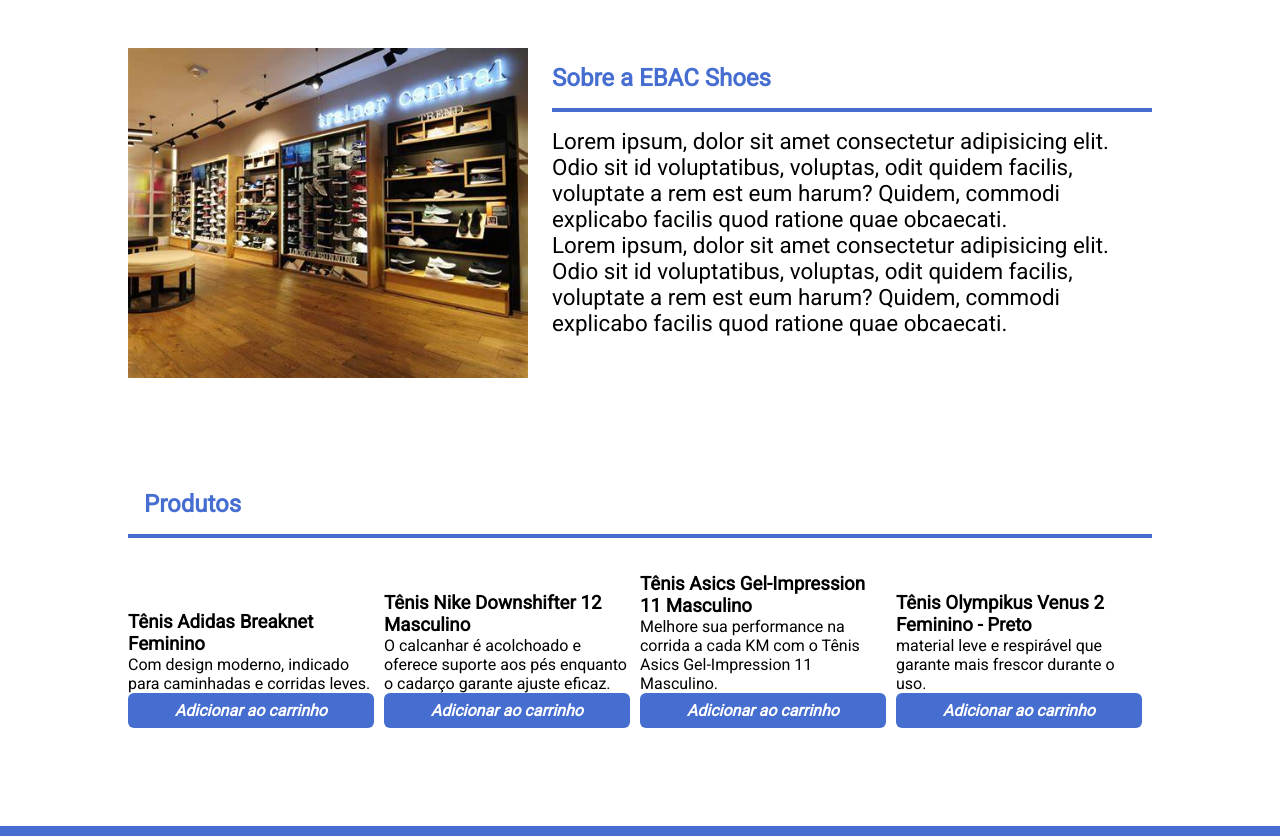
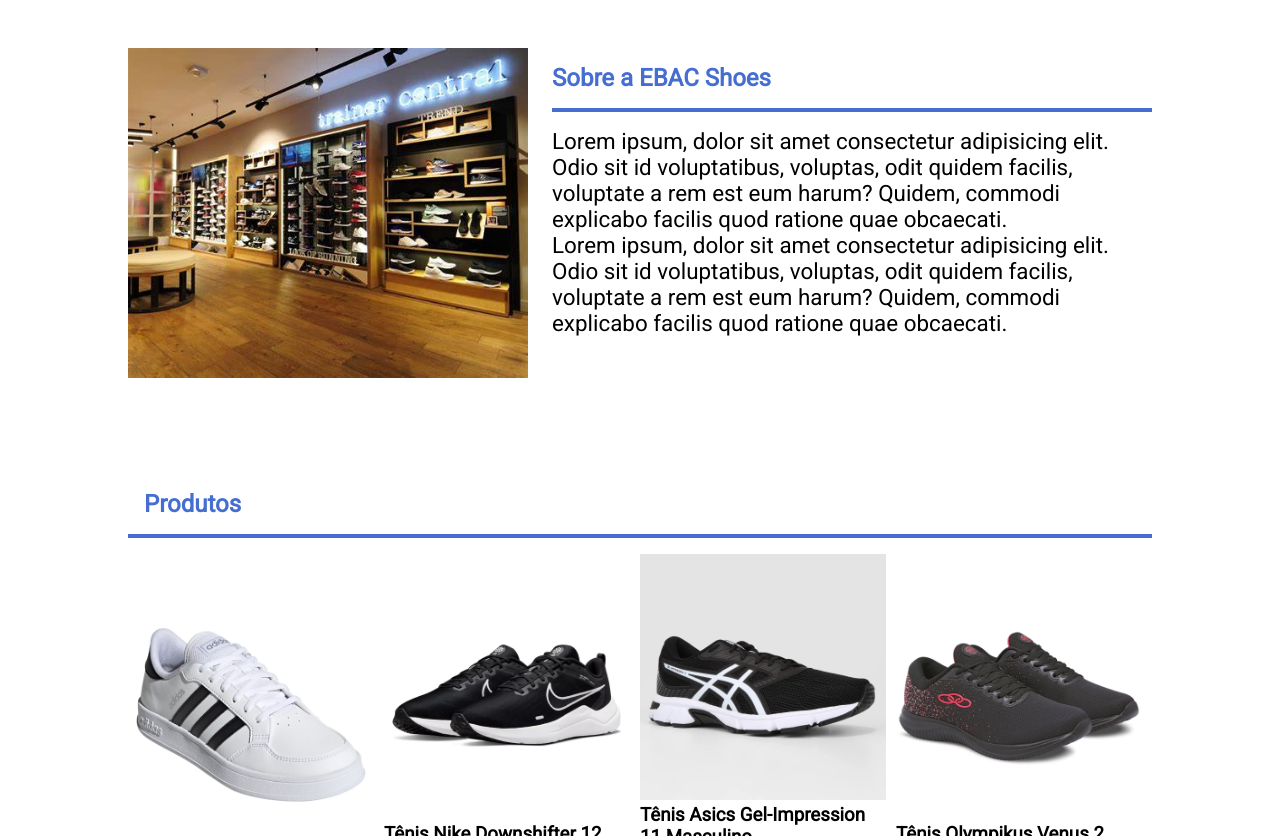
Before and after one commit to DanielRgis/Fullstack-eback, a plain HTML site: page FrontEnd/Modulo 11/Exercicio_responsivo/index.html in a window 1280 px wide. Shown: the part 70-906 px from the top of the page. Drawn offline with Linux system fonts and the light colour scheme.

Commit message:
Imagens 3

```diff
--- a/FrontEnd/Modulo 11/Exercicio_responsivo/index.html
+++ b/FrontEnd/Modulo 11/Exercicio_responsivo/index.html
@@ -49,7 +49,7 @@
             <h2>Produtos</h2>
             <ul class="lista-produtos">
                 <li>
-                    <img src="./imagens/Tênis Adidas Breaknet Feminino - Branco+Preto.webp" alt="">
+                    <img src="./imagens/Tênis Adidas Breaknet Feminino.webp" alt="">
                     <h3>Tênis Adidas Breaknet Feminino</h3>
                     <p>
                         Com design moderno, indicado para caminhadas e corridas leves.
@@ -57,7 +57,7 @@
                     <button type="button">Adicionar ao carrinho</button>
                 </li>
                 <li>
-                    <img src="./imagens/Tênis Nike Downshifter 12 Masculino - Preto+Grafite.webp" alt="">
+                    <img src="./imagens/Tênis Nike Downshifter 12 Masculino.webp" alt="">
                     <h3>Tênis Nike Downshifter 12 Masculino</h3>
                     <p>
                         O calcanhar é acolchoado e oferece suporte aos pés enquanto o cadarço garante ajuste eficaz.
@@ -65,7 +65,7 @@
                     <button type="button">Adicionar ao carrinho</button>
                 </li>
                 <li>
-                    <img src="./imagens/Tênis Asics Gel-Impression 11 Masculino - Preto+Cinza.webp" alt="">
+                    <img src="./imagens/Tênis Asics Gel-Impression 11 Masculino.webp" alt="">
                     <h3>Tênis Asics Gel-Impression 11 Masculino</h3>
                     <p>
                         Melhore sua performance na corrida a cada KM com o Tênis Asics Gel-Impression 11 Masculino.
@@ -73,7 +73,7 @@
                     <button type="button">Adicionar ao carrinho</button>
                 </li>
                 <li>
-                    <img src="./imagens/Tênis Olympikus Venus 2 Feminino - Preto.webp" alt="">
+                    <img src="./imagens/Tênis Olympikus Venus 2 Feminino.webp" alt="">
                     <h3>Tênis Olympikus Venus 2 Feminino - Preto</h3>
                     <p>
                         material leve e respirável que garante mais frescor durante o uso.
```
